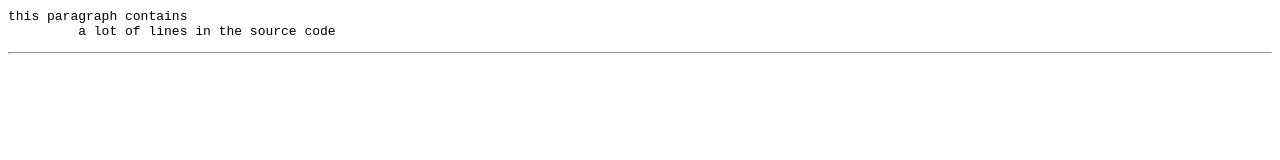
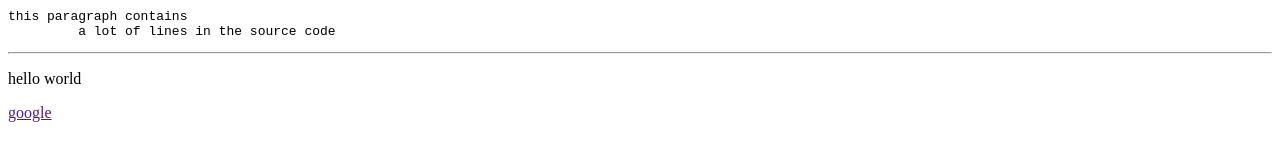
Before and after one commit to shyam8611/project, a plain HTML site: page base.html in a window 1280 px wide. Shown: the part 374-534 px from the top of the page. Drawn offline with Linux system fonts and the light colour scheme.

Commit message:
Second commit

```diff
--- a/base.html
+++ b/base.html
@@ -24,5 +24,7 @@
     <img src="download (2).jpg" alt="flowers" width="400" height="400"><br><hr>
     <a href="https://www.facebook.com/">facebook</a><br>
     <a href="https://www.flipkart.com/">flipkart</a> -->
+    <p>hello world</p>
+    <a href="">google</a>
 </body>
 </html>
```
